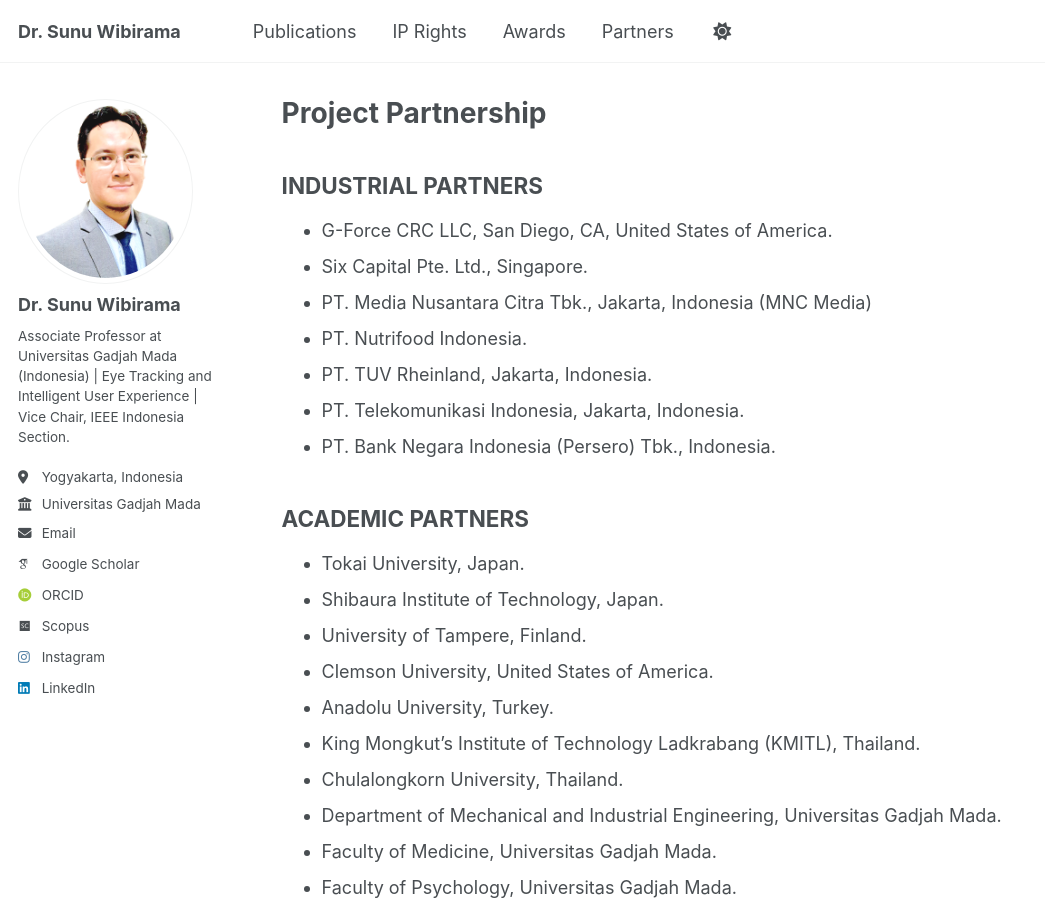
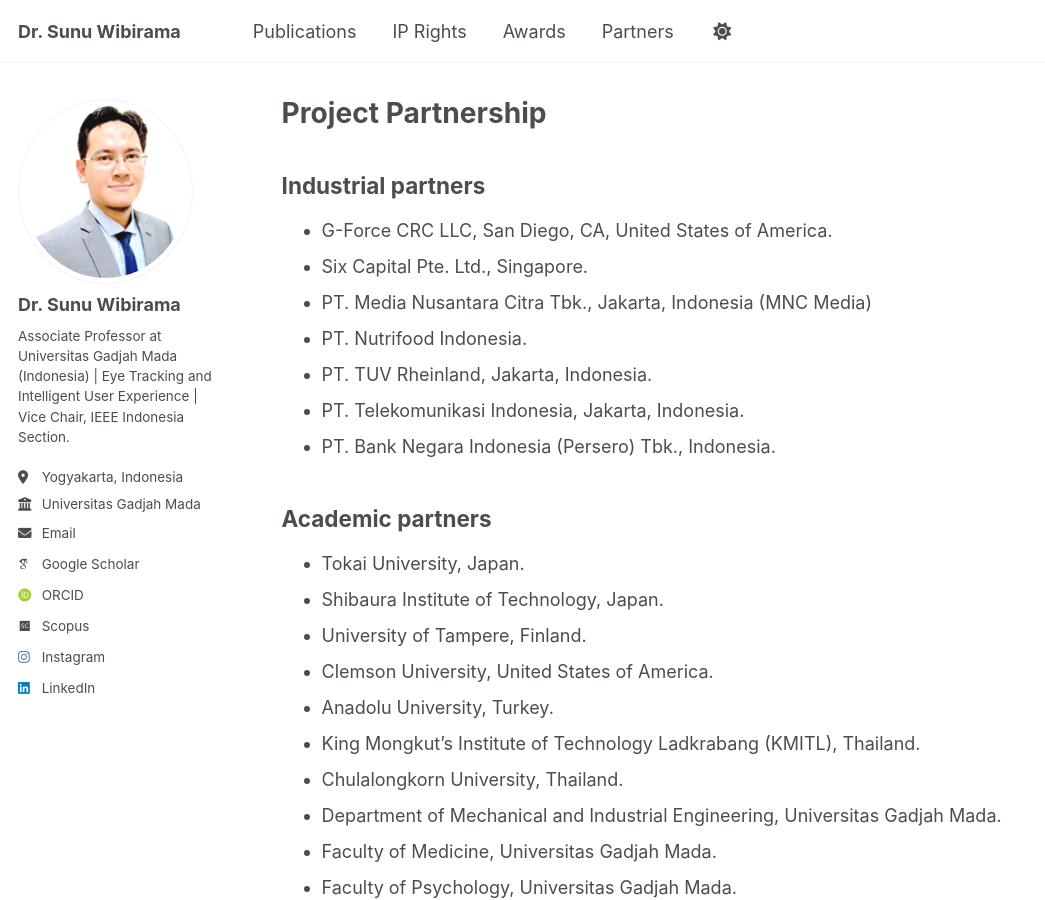
Before and after one commit to wibirama/wibirama.github.io, a Jekyll site: the page built from _pages/partners.md, in a window 1280 px wide and 900 px high. Shown: the whole window, without its empty margins (0-1045 px from the left). Built offline with Jekyll 4.4.1, drawn with Linux system fonts in a browser that asks for light colours; some web fonts are replaced; a script that is not in the unit is left out.

```diff
--- a/_pages/partners.md
+++ b/_pages/partners.md
@@ -6,7 +6,7 @@ author_profile: true
 redirect_from:
   - /resume
 ---
-## INDUSTRIAL PARTNERS
+## Industrial partners
 
 * G-Force CRC LLC, San Diego, CA, United States of America.
 * Six Capital Pte. Ltd., Singapore.
@@ -16,7 +16,7 @@ redirect_from:
 * PT. Telekomunikasi Indonesia, Jakarta, Indonesia.
 * PT. Bank Negara Indonesia (Persero) Tbk., Indonesia.
 
-## ACADEMIC PARTNERS
+## Academic partners
 
 * Tokai University, Japan.
 * Shibaura Institute of Technology, Japan.
```
